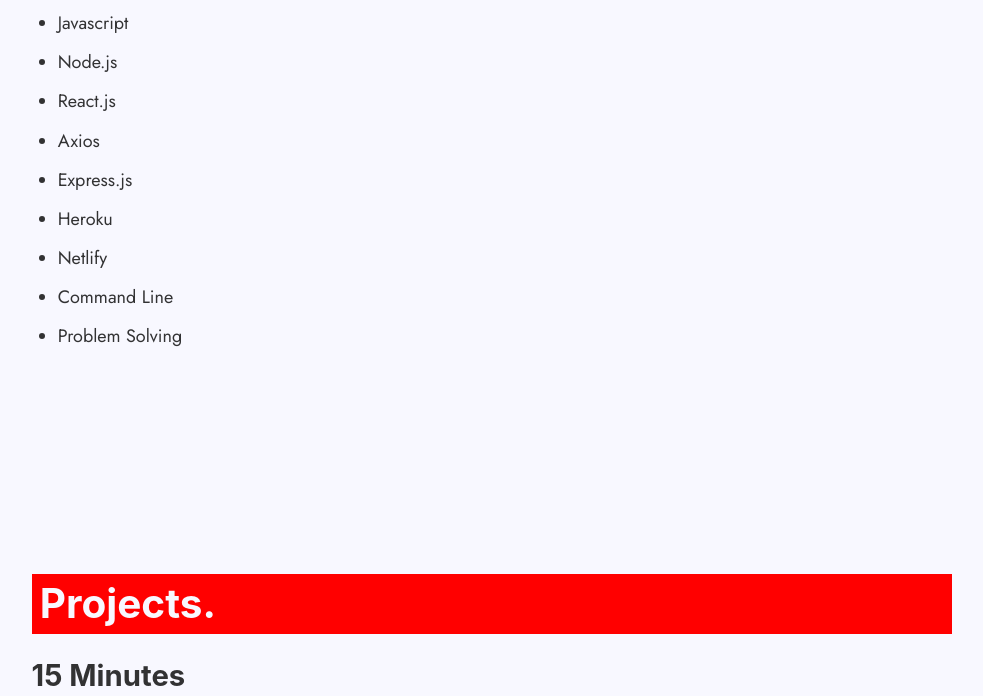
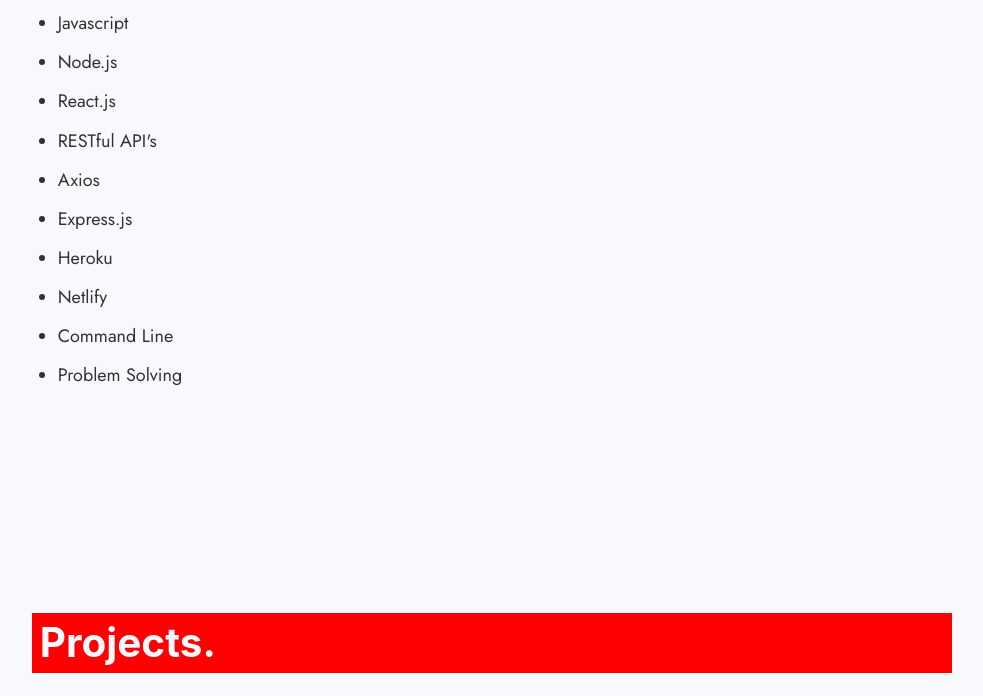
Before and after one commit to cvs181801/gatsby-starter-default, a Gatsby site: page / in a window 1280 px wide. Shown: the part 1820-2516 px from the top of the page, without its empty margins (148-1131 px from the left). Built offline with nearby package versions, Linux system fonts and the light colour scheme; Gatsby itself is replaced by a stand-in of ours.

Commit message:
add content

```diff
--- a/src/components/Skills.js
+++ b/src/components/Skills.js
@@ -14,6 +14,7 @@ export default function Skills() {
                     <li>Javascript</li>
                     <li>Node.js</li>
                     <li>React.js</li>
+                    <li>RESTful API's</li>
                     <li>Axios</li>
                     <li>Express.js</li>
                     <li>Heroku</li>
```
